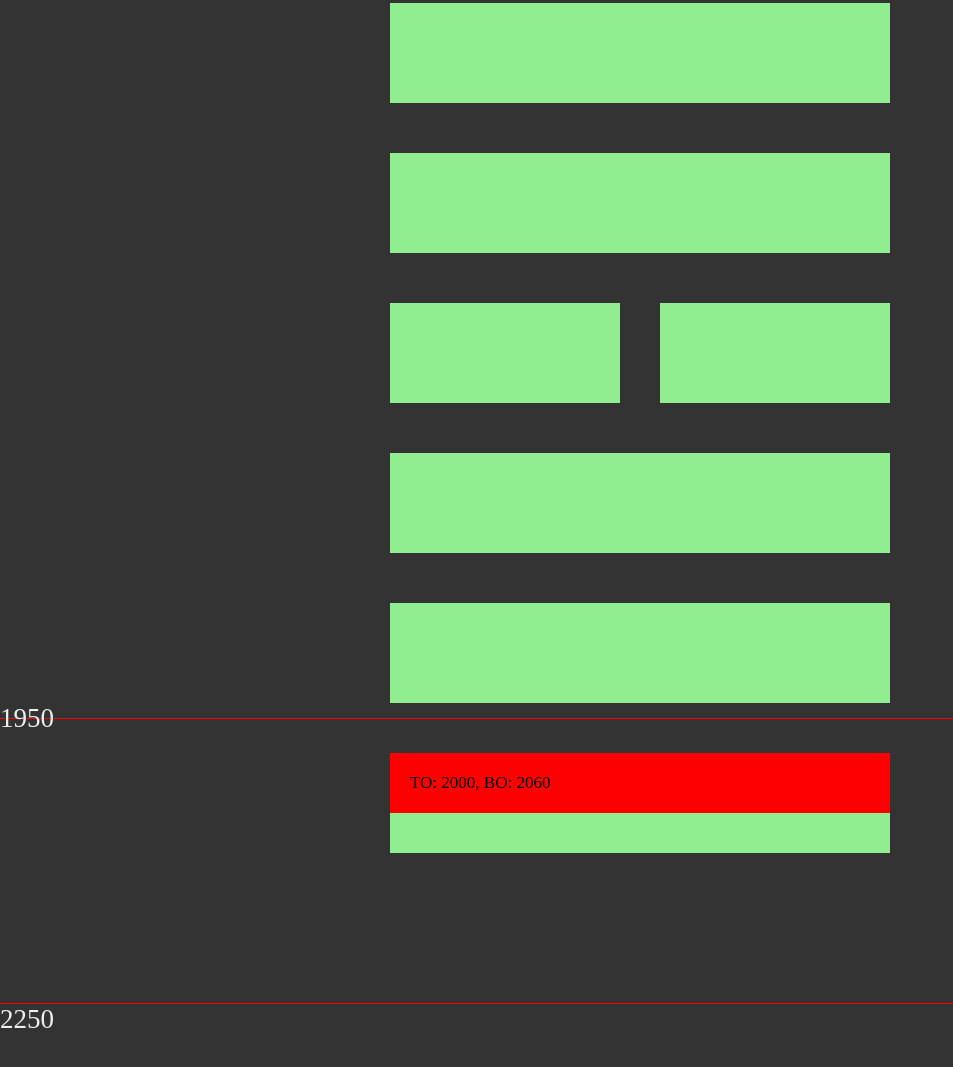
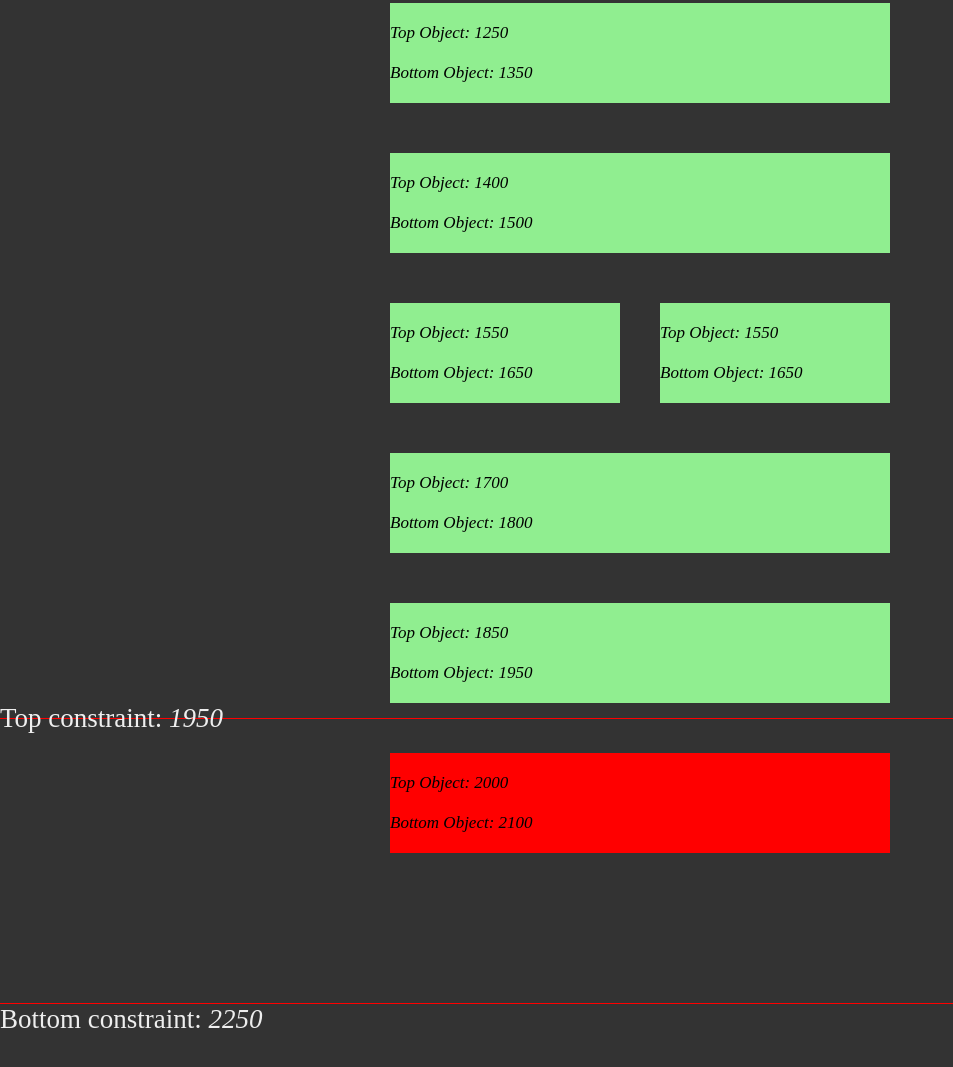
Before and after one commit to flisterz/viewport-scoll, a plain HTML site: page index.html in a window 1280 px wide. Shown: the part 1247-2314 px from the top of the page, without its empty margins (0-953 px from the left). Drawn offline with nearby package versions, Linux system fonts and the light colour scheme.

Commit message:
separate JS script to external file. Simplify HTML structure

```diff
--- a/index.html
+++ b/index.html
@@ -6,48 +6,25 @@
  	<link rel="stylesheet" type="text/css" href="style.css">
 	<!--[if lt IE 9]><script src="http://html5shiv.googlecode.com/svn/trunk/html5.js"></script><![endif]-->
 	<script src="http://ajax.googleapis.com/ajax/libs/jquery/1/jquery.min.js"></script>
-	<script type="text/javascript">
-			$(document).ready(function() {
-			    $(window).scroll( function(){
-			        $('.share').each( function(i){
-			            var bottom_of_object = $(this).position().top + $(this).outerHeight();
-			            var top_of_object = $(this).position().top;
-			            var bottom_of_area = $(window).scrollTop() + ($(window).height()/2 + 150);
-			            var top_of_area = $(window).scrollTop() + ($(window).height()/2 - 150);
-
-			            if((bottom_of_area > top_of_object) && (top_of_area < bottom_of_object)){
-			                $(this).addClass('passing');
-			            } else if ((top_of_area > bottom_of_object) || (top_of_area < top_of_object)) {
-			            	$(this).removeClass('passing');
-			            }
-
-			      			$(this).html('TO: ' + top_of_object + ', BO: ' + bottom_of_object)
-			            $("#ta").css({'top': top_of_area});
-									$("#ta").html(top_of_area);
-			            $("#ba").css({'top': bottom_of_area});
-			            $("#ba").html(bottom_of_area);
-			        });
-			    });
-			});
-	</script>
+	<script src="main.js"></script>
 </head>
 <body>
 
 <div id="container">
-    <div class="hideme"><div class="share">Share buttons</div> </div>
-    <div class="hideme"><div class="share">Share buttons</div> </div>
-    <div class="hideme"><div class="share">Share buttons</div> </div>
-    <div class="hideme"><div class="share">Share buttons</div> </div>
-    <div class="hideme"><div class="share">Share buttons</div> </div>
-    <div class="hideme small"><div class="share">Share buttons</div> </div>
-    <div class="hideme small last"><div class="share">Share buttons</div> </div>
-    <div class="hideme clear"><div class="share">Share buttons</div> </div>
-    <div class="hideme"><div class="share">Share buttons</div> </div>
-    <div class="hideme"><div class="share">Share buttons</div> </div>
+    <div class="hideme"><em></em></div>
+    <div class="hideme"><em></em></div>
+    <div class="hideme"><em></em></div>
+    <div class="hideme"><em></em></div>
+    <div class="hideme"><em></em></div>
+    <div class="hideme small"><em></em></div>
+    <div class="hideme small last"><em></em></div>
+    <div class="hideme clear"><em></em></div>
+    <div class="hideme"><em></em></div>
+    <div class="hideme"><em></em></div>
 </div>
 
-<p id="ta"></p>
-<p id="ba"></p>
+<p id="ta">Top constraint: <i></i></p>
+<p id="ba">Bottom constraint: <i></i></p>
 
 </body>
 </html>
--- /dev/null
+++ b/main.js
@@ -0,0 +1,27 @@
+$(document).ready(function() {
+		var bottom_constraint = $(window).scrollTop() + ($(window).height()/2 + 150);
+		var top_constraint = $(window).scrollTop() + ($(window).height()/2 - 150);
+		$("#ta").css({'top': top_constraint});
+		$("#ta i").html(top_constraint);
+		$("#ba").css({'top': bottom_constraint});
+		$("#ba i").html(bottom_constraint);
+
+    $(window).scroll( function(){
+        $('.hideme').each( function(i){
+            var bottom_of_object = $(this).position().top + $(this).outerHeight();
+            var top_of_object = $(this).position().top;
+            var bottom_constraint = $(window).scrollTop() + ($(window).height()/2 + 150);
+            var top_constraint = $(window).scrollTop() + ($(window).height()/2 - 150);
+            if((bottom_constraint > bottom_of_object) && (top_constraint < bottom_of_object)){
+                $(this).addClass('passing');
+            } else if ((top_constraint > bottom_of_object) || (top_constraint < top_of_object)) {
+            	$(this).removeClass('passing');
+            }
+      			$(this).find('em').html('<br />Top Object: ' + top_of_object + '<br /> <br />Bottom Object: ' + bottom_of_object)
+            $("#ta").css({'top': top_constraint});
+						$("#ta i").html(top_constraint);
+            $("#ba").css({'top': bottom_constraint});
+            $("#ba i").html(bottom_constraint);
+        });
+    });
+});
--- a/style.css
+++ b/style.css
@@ -17,30 +17,28 @@ body{
     width: 500px;
     margin: 0 auto;
 }
-#container .hideme
+.hideme
 {
     margin:0 auto 50px;
     height: 100px;
     width: 500px;
     background-color:lightgreen;
+        transition: all 0.5s linear;
+
 }
-#container .hideme.small{
+.hideme.small{
 	width: 230px;
 	float: left;
 	margin-right: 40px;
 }
-#container .hideme.small.last{
+.hideme.small.last{
     margin-right: 0;
 }
-.share{
-	background: red;
-    padding: 20px;
-    opacity:0;
-	transition: opacity 0.3s linear;
-}
+
 .passing{
-	opacity: 1;
-	transition: opacity 0.3s linear;
+        background: red;
+
+	transition: all 0.3s linear;
 }
 #ta{
     position:absolute;
```
